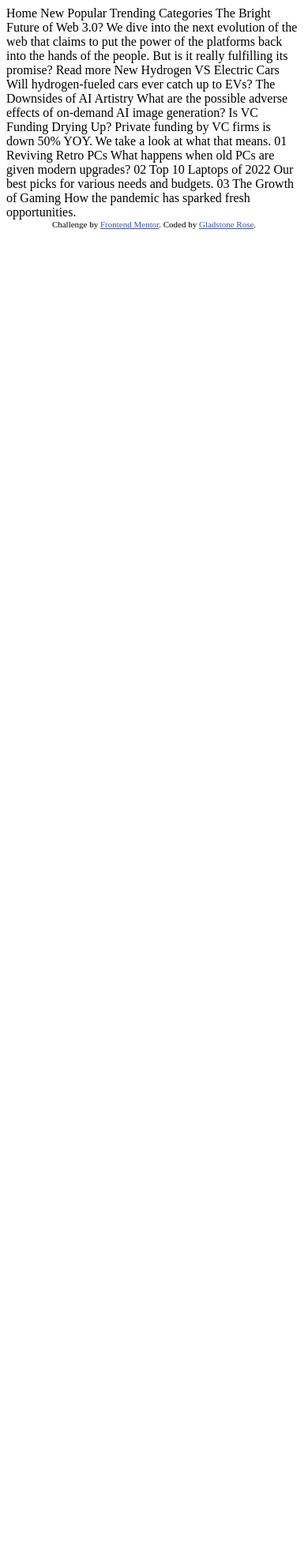
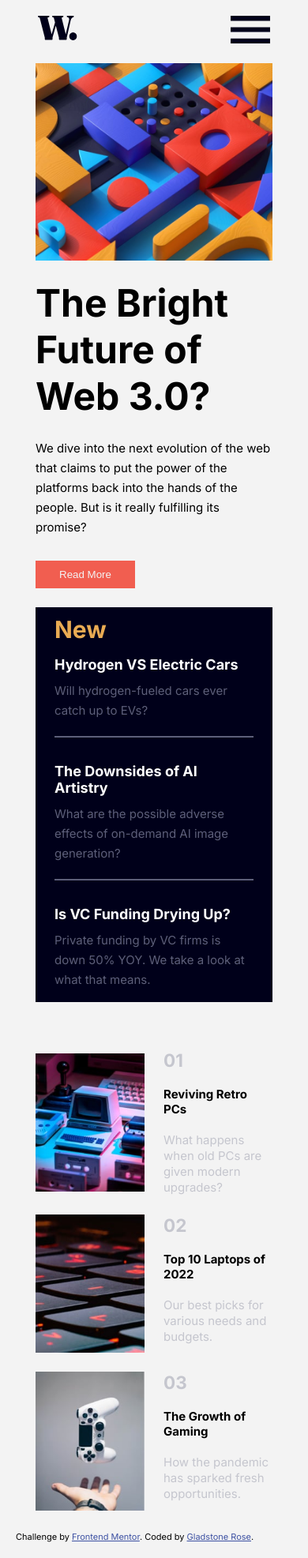
Before and after one commit to gladstone28/news-homepage-FEM, a plain HTML site: page index.html in a window 390 px wide. Shown: the whole page at 79% size. Before the commit the page ends 844 px from the top, so only its background shows below. Drawn offline with Linux system fonts and the light colour scheme.

Commit message:
modified index.html added script.js and styles.css

```diff
--- a/index.html
+++ b/index.html
@@ -2,36 +2,116 @@
 <html lang="en">
 
 <head>
-    <meta charset="UTF-8">
-    <meta name="viewport" content="width=device-width, initial-scale=1.0">
-    <!-- displays site properly based on user's device -->
-
-    <link rel="icon" type="image/png" sizes="32x32" href="./assets/images/favicon-32x32.png">
-
+    <meta charset="UTF-8" />
+    <meta http-equiv="X-UA-Compatible" content="IE=edge" />
+    <meta name="viewport" content="width=device-width, initial-scale=1.0" />
+    <link rel="icon" type="image/png" sizes="32x32" href="./assets/images/favicon-32x32.png" />
+    <link rel="stylesheet" href="styles.css" type="text/css" />
     <title>Frontend Mentor | News homepage</title>
-
-    <!-- Feel free to remove these styles or customise in your own stylesheet 👍 -->
-    <style>
-        .attribution {
-            font-size: 11px;
-            text-align: center;
-        }
-
-        .attribution a {
-            color: hsl(228, 45%, 44%);
-        }
-    </style>
 </head>
 
 <body>
+    <header>
+        <div class="__imageCont">
+            <img src="./assets/images/logo.svg" alt="logo" />
+        </div>
+        <nav>
+            <ul>
+                <li><a href="#">Home</a></li>
+                <li><a href="#">New</a></li>
+                <li><a href="#">Popular</a></li>
+                <li><a href="#">Trending</a></li>
+                <li><a href="#">Categories</a></li>
+            </ul>
+        </nav>
+        <!-- nav icon section -->
+        <img id="open-menu" src="./assets/images/icon-menu.svg" alt="icon menu open" />
+        <img id="close-menu" src="./assets/images/icon-menu-close.svg" alt="icon menu close" />
+    </header>
 
-    Home New Popular Trending Categories The Bright Future of Web 3.0? We dive into the next evolution of the web that claims to put the power of the platforms back into the hands of the people. But is it really fulfilling its promise? Read more New Hydrogen
-    VS Electric Cars Will hydrogen-fueled cars ever catch up to EVs? The Downsides of AI Artistry What are the possible adverse effects of on-demand AI image generation? Is VC Funding Drying Up? Private funding by VC firms is down 50% YOY. We take a look
-    at what that means. 01 Reviving Retro PCs What happens when old PCs are given modern upgrades? 02 Top 10 Laptops of 2022 Our best picks for various needs and budgets. 03 The Growth of Gaming How the pandemic has sparked fresh opportunities.
+    <main>
+        <section>
+            <!-- <img
+          src="./assets/images/image-web-3-desktop.jpg"
+          alt="web-3 Image for desktop"
+        /> -->
+            <div class="imagebg"></div>
+        </section>
+        <article>
+            <h1>The Bright Future of Web 3.0?</h1>
+        </article>
+        <article>
+            <p>
+                We dive into the next evolution of the web that claims to put the power of the platforms back into the hands of the people. But is it really fulfilling its promise?
+            </p>
+            <button>Read More</button>
+        </article>
+        <aside>
+            <h2>New</h2>
 
-    <div class="attribution">
-        Challenge by <a href="https://www.frontendmentor.io?ref=challenge" target="_blank">Frontend Mentor</a>. Coded by <a href="#">Gladstone Rose</a>.
-    </div>
-</body>
+            <div class="__box_content">
+                <h4>Hydrogen VS Electric Cars</h4>
+                <p>Will hydrogen-fueled cars ever catch up to EVs?</p>
+                <div class="border"></div>
+            </div>
 
+            <div class="__box_content">
+                <h4>The Downsides of AI Artistry</h4>
+                <p>
+                    What are the possible adverse effects of on-demand AI image generation?
+                </p>
+                <div class="border"></div>
+            </div>
+
+            <div class="__box_content">
+                <h4>Is VC Funding Drying Up?</h4>
+                <p>
+                    Private funding by VC firms is down 50% YOY. We take a look at what that means.
+                </p>
+            </div>
+        </aside>
+    </main>
+
+    <section>
+        <div class="__box">
+            <img src="./assets/images/image-retro-pcs.jpg" alt="reviving retro pc's" />
+            <div class="content__img">
+                <h2>01</h2>
+                <h4>Reviving Retro PCs</h4>
+                <p>What happens when old PCs are given modern upgrades?</p>
+            </div>
+        </div>
+
+        <div class="__box">
+            <img src="./assets/images/image-top-laptops.jpg" alt="top laptops" />
+            <div class="content__img">
+                <h2>02</h2>
+                <h4>Top 10 Laptops of 2022</h4>
+                <p>Our best picks for various needs and budgets.</p>
+            </div>
+        </div>
+
+        <div class="__box">
+            <img src="./assets/images/image-gaming-growth.jpg" alt="gaming growth" />
+            <div class="content__img">
+                <h2>03</h2>
+                <h4>The Growth of Gaming</h4>
+                <p>How the pandemic has sparked fresh opportunities.</p>
+            </div>
+        </div>
+    </section>
+
+    <footer>
+        <div class="attribution">
+            Challenge by
+            <a href="https://www.frontendmentor.io?ref=challenge" target="_blank">Frontend Mentor</a
+        >. Coded by
+        <a href="https://github.com/abdullah43577/news-homepage" target="_blank"
+          >Gladstone Rose</a
+        >.
+      </div>
+    </footer>
+
+    <script src="script.js"></script>
+  </body>
 </html>
--- /dev/null
+++ b/script.js
@@ -0,0 +1,18 @@
+"use strict";
+const openMenu = document.querySelector("#open-menu");
+const ul = document.querySelector("nav > ul");
+const closeMenu = document.querySelector("#close-menu");
+console.log(ul);
+
+openMenu.addEventListener("click", () => {
+  console.log("I'm being clicked");
+  ul.classList.toggle("show");
+  closeMenu.style.display = "block";
+  openMenu.style.display = "none";
+});
+
+closeMenu.addEventListener("click", () => {
+  closeMenu.style.display = "none";
+  openMenu.style.display = "block";
+  ul.classList.toggle("show");
+});
--- /dev/null
+++ b/styles.css
@@ -0,0 +1,287 @@
+@import url("https://fonts.googleapis.com/css2?family=Inter:wght@400;700;800&display=swap");
+
+* {
+  padding: 0;
+  margin: 0;
+  box-sizing: border-box;
+}
+
+html {
+  scroll-behavior: smooth;
+  position: relative;
+}
+
+body {
+  height: 100%;
+  width: 100%;
+  background-color: #f3f3f3;
+  font-family: "Inter", sans-serif;
+  font-size: 15px;
+}
+
+header {
+  display: flex;
+  justify-content: space-around;
+  height: 80px;
+  padding-top: 20px;
+}
+
+header > .__imageCont {
+  width: 50px;
+}
+
+.__imageCont > img {
+  width: 100%;
+}
+
+nav ul > li {
+  display: inline-block;
+  padding: 0px 20px;
+  list-style-type: none;
+}
+
+nav ul > li a[href] {
+  text-decoration: none;
+}
+
+nav ul > li a[href]:hover {
+  color: hsl(5, 85%, 63%);
+}
+
+header > img[src*="icon-menu"] {
+  display: none;
+}
+
+/* main section */
+
+main {
+  display: grid;
+  grid-template-areas:
+    "desktop__image desktop__image aside"
+    "Left__Article Right__Article aside";
+  gap: 1.5rem;
+  place-content: center;
+  width: 900px;
+  margin-inline: auto;
+}
+
+main > aside {
+  background-color: hsl(240, 100%, 5%);
+}
+
+main > section {
+  grid-area: desktop__image;
+}
+
+section > img {
+  width: 100%;
+}
+
+.imagebg {
+  background-image: url(./assets/images/image-web-3-desktop.jpg);
+  background-size: cover;
+  background-position: center;
+  height: 250px;
+}
+
+article:has(h1) {
+  grid-area: Left__Article;
+  font-size: 2rem;
+  width: 300px;
+}
+
+article:has(p) {
+  grid-area: Right__Article;
+  line-height: 25px;
+}
+
+button {
+  padding: 10px 30px;
+  background-color: hsl(5, 85%, 63%);
+  color: #f3f3f3;
+  border: none;
+  margin-top: 30px;
+  cursor: pointer;
+}
+
+button:hover {
+  background-color: hsl(240, 100%, 5%);
+}
+
+aside:has(.__box_content) {
+  grid-area: aside;
+}
+
+.__box_content {
+  padding: 1rem 1.5rem;
+}
+
+div.border {
+  border: 1px solid hsl(236, 13%, 42%);
+  margin-top: 20px;
+}
+
+.__box_content > h4 {
+  color: white;
+  font-size: 18px;
+}
+
+.__box_content > h4:hover {
+  color: hsl(35, 77%, 62%);
+  cursor: pointer;
+}
+
+.__box_content > p {
+  color: hsl(236, 13%, 42%);
+  padding-top: 10px;
+  line-height: 25px;
+}
+
+aside > h2 {
+  color: hsl(35, 77%, 62%);
+  padding-top: 10px;
+  font-size: 30px;
+  padding-left: 1.5rem;
+}
+
+/* Last section before footer */
+section:has(.__box) {
+  display: grid;
+  grid-template-columns: repeat(3, 1fr);
+  margin-top: 60px;
+  gap: 1.5rem;
+  margin-bottom: 60px;
+  width: 900px;
+  margin-inline: auto;
+}
+
+section > .__box {
+  display: grid;
+  grid-template-columns: repeat(2, 1fr);
+  align-items: center;
+  gap: 1.5rem;
+}
+
+div.__box > img {
+  width: 100%;
+}
+
+.content__img {
+  height: 100%;
+}
+
+div.content__img > h2 {
+  color: hsl(233, 8%, 79%);
+}
+
+div.content__img > h4 {
+  padding: 20px 0px;
+}
+
+div.content__img > h4:hover {
+  color: hsl(5, 85%, 63%);
+  cursor: pointer;
+}
+
+div.content__img > p {
+  line-height: 20px;
+  color: hsl(233, 8%, 79%);
+}
+
+/* Footer Section */
+footer {
+  position: absolute;
+  bottom: 20px;
+  left: 20px;
+  font-size: 11px;
+}
+
+footer a {
+  color: hsl(228, 45%, 44%);
+}
+
+@media (max-width: 912px) {
+  main {
+    width: 800px;
+  }
+
+  section:has(.__box) {
+    width: 800px;
+  }
+}
+
+@media (max-width: 900px) and (orientation: portrait) {
+  main {
+    grid-template-areas:
+      "desktop__image"
+      "Left__Article"
+      "Right__Article"
+      "aside";
+    width: 300px;
+  }
+
+  .imagebg {
+    background-image: url("./assets/images/image-web-3-mobile.jpg");
+  }
+
+  .__box:has([src="./assets/images/image-retro-pcs.jpg"]) {
+    grid-column-start: 1;
+    grid-row-start: 1;
+    grid-row-end: 2;
+    grid-column-end: 4;
+  }
+
+  .__box:has([src="./assets/images/image-top-laptops.jpg"]) {
+    grid-column-start: 1;
+    grid-row-start: 2;
+    grid-row-end: 3;
+    grid-column-end: 4;
+  }
+  .__box:has([src="./assets/images/image-gaming-growth.jpg"]) {
+    grid-column-start: 1;
+    grid-row-start: 3;
+    grid-row-end: 4;
+    grid-column-end: 4;
+  }
+
+  section:has(.__box) {
+    width: 300px;
+  }
+
+  header > img[src="./assets/images/icon-menu.svg"] {
+    display: block;
+    width: 50px;
+    height: 35px;
+  }
+
+  header > img[src="./assets/images/icon-menu-close.svg"] {
+    width: 40px;
+    height: 40px;
+  }
+
+  nav > ul {
+    position: fixed;
+    height: 100vh;
+    background-color: #2f3640;
+    top: 60px;
+    right: -100%;
+    transition: all 1s ease-out;
+  }
+
+  nav ul > li {
+    margin: 50px 0px;
+    line-height: 30px;
+    display: block;
+  }
+
+  nav > ul.show {
+    right: -30%;
+    height: 100%;
+    width: 100%;
+  }
+
+  ul > li a {
+    font-size: 20px;
+    color: #f3f3f3;
+  }
+}
```
